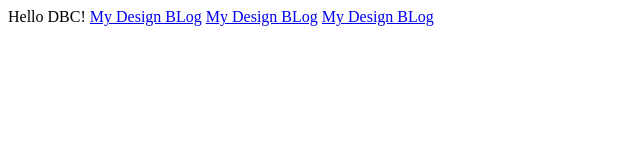
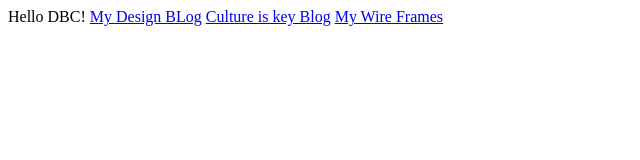
Before and after one commit to syves/syves.github.io, a plain HTML site: page index.html in a window 1280 px wide. Shown: the full height of the page, 0-640 px from the left. Drawn offline with Linux system fonts and the light colour scheme.

Commit message:
update index

```diff
--- a/index.html
+++ b/index.html
@@ -2,9 +2,9 @@
 <body>
 Hello DBC!
 <a href="blog-posts/week1_technical.html">My Design BLog</a>
-<a href="blog-posts/week1_cultural.html">My Design BLog</a>
-<a href="https://www.facebook.com/shakrah.yves/media_set?set=a.10152952793562995.1073741827.601907994&type=3
-">My Design BLog</a>
+<a href="blog-posts/week1_cultural.html">Culture is key Blog</a>
+<a href="https://www.facebook.com/shakrah.yves/media_set?set=a.10152952793562995.1073741827.601907994&amp;type=3
+">My Wire Frames</a>
 
 </body>
 </html>
```
